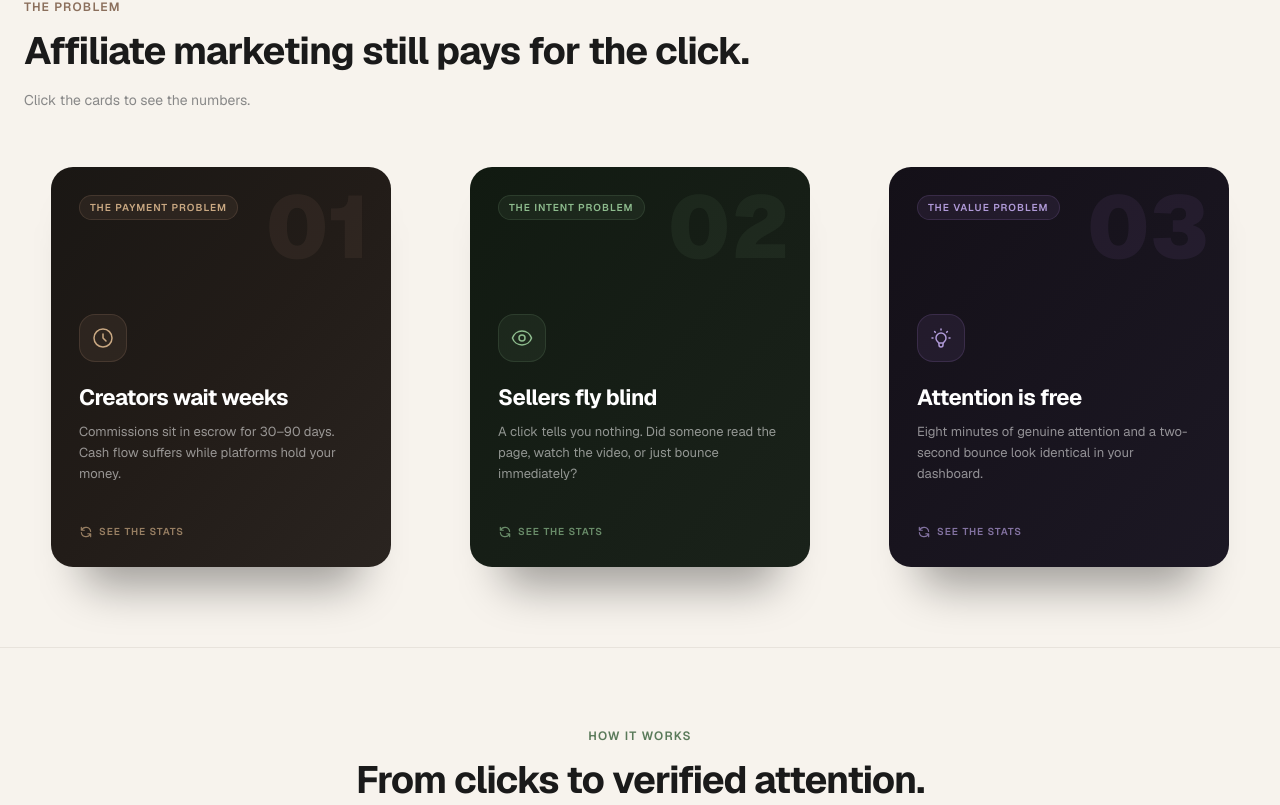
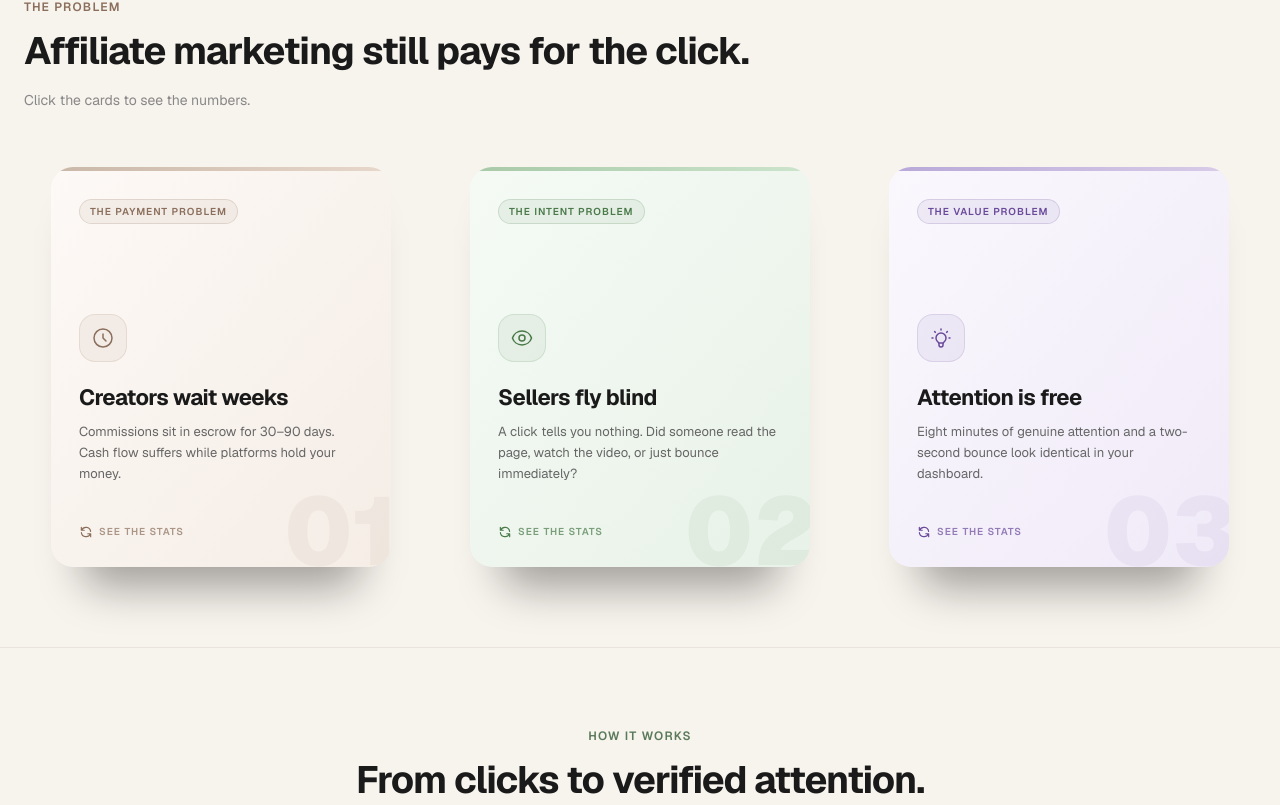
Before and after one commit to dumprahul/kawaipay, a Next.js app: page / in a window 1280 px wide. Shown: the part 1095-1900 px from the top of the page. Built offline with nearby package versions, Linux system fonts and the light colour scheme.

Commit message:
style: convert flip cards to light theme
FrontFace/BackFace now use frontBg/backBg/topBar/statBg/iconBg/accent
fields from PROBLEMS data — cream/pastel gradients with dark espresso
text instead of dark gradients with white text.

```diff
--- a/app/landing/ProblemSection.tsx
+++ b/app/landing/ProblemSection.tsx
@@ -12,15 +12,17 @@ const PROBLEMS = [
     subtitle: "The payment problem",
     body: "Commissions sit in escrow for 30–90 days. Cash flow suffers while platforms hold your money.",
     icon: "M12 8v4l3 3m6-3a9 9 0 11-18 0 9 9 0 0118 0z",
-    // back — stats
     stat1: { value: "67", unit: "days", label: "average payout delay" },
     stat2: { value: "$2.8B", unit: "", label: "held in affiliate escrow globally" },
     stat3: { value: "41%", unit: "", label: "of creators quit due to late pay" },
-    backAccent: "#8b6f5c",
-    backGrad: "from-[#2a1f18] via-[#1e1710] to-[#120f0a]",
-    frontGrad: "from-[#1a1714] via-[#221c18] to-[#2a2420]",
-    accentLight: "#c9a882",
-    tagColor: "bg-[#8b6f5c22] text-[#c9a882] border-[#8b6f5c44]",
+    accent: "#8b6f5c",
+    frontBg: "from-[#fdf9f6] to-[#f5ede6]",
+    backBg: "from-[#faf4ef] to-[#f0e6dc]",
+    topBar: "from-[#c9b8a8] to-[#e8d8cc]",
+    tagColor: "bg-[#8b6f5c14] text-[#8b6f5c] border-[#8b6f5c30]",
+    statBg: "bg-[#8b6f5c0d] border-[#8b6f5c25]",
+    iconBg: "bg-[#8b6f5c12]",
+    numColor: "#8b6f5c",
   },
   {
     num: "02",
@@ -31,11 +33,14 @@ const PROBLEMS = [
     stat1: { value: "2.3%", unit: "", label: "industry avg click conversion" },
     stat2: { value: "78%", unit: "", label: "of paid clicks bounce in < 10s" },
     stat3: { value: "$500M+", unit: "", label: "wasted on bot traffic yearly" },
-    backAccent: "#5a7a5a",
-    backGrad: "from-[#101a10] via-[#0e160e] to-[#0a110a]",
-    frontGrad: "from-[#111a11] via-[#161e16] to-[#1a221a]",
-    accentLight: "#8dbb8d",
-    tagColor: "bg-[#5a7a5a22] text-[#8dbb8d] border-[#5a7a5a44]",
+    accent: "#4a7a4a",
+    frontBg: "from-[#f5faf5] to-[#e8f2e8]",
+    backBg: "from-[#f0f8f0] to-[#e2efe2]",
+    topBar: "from-[#a8c9a8] to-[#cce4cc]",
+    tagColor: "bg-[#4a7a4a14] text-[#4a7a4a] border-[#4a7a4a30]",
+    statBg: "bg-[#4a7a4a0d] border-[#4a7a4a25]",
+    iconBg: "bg-[#4a7a4a12]",
+    numColor: "#4a7a4a",
   },
   {
     num: "03",
@@ -46,11 +51,14 @@ const PROBLEMS = [
     stat1: { value: "0¢", unit: "", label: "paid for 8 min of real attention" },
     stat2: { value: "4.2×", unit: "", label: "higher purchase intent after 5+ min" },
     stat3: { value: "92%", unit: "", label: "of attention data is never captured" },
-    backAccent: "#7a5a9a",
-    backGrad: "from-[#16101f] via-[#110d18] to-[#0d0a12]",
-    frontGrad: "from-[#141018] via-[#18141e] to-[#1c1824]",
-    accentLight: "#b09ad8",
-    tagColor: "bg-[#7a5a9a22] text-[#b09ad8] border-[#7a5a9a44]",
+    accent: "#6a4a9a",
+    frontBg: "from-[#faf8fd] to-[#f0eaf8]",
+    backBg: "from-[#f5f0fb] to-[#ece4f5]",
+    topBar: "from-[#b8a8d8] to-[#d8cce8]",
+    tagColor: "bg-[#6a4a9a14] text-[#6a4a9a] border-[#6a4a9a30]",
+    statBg: "bg-[#6a4a9a0d] border-[#6a4a9a25]",
+    iconBg: "bg-[#6a4a9a12]",
+    numColor: "#6a4a9a",
   },
 ];
 
@@ -58,10 +66,14 @@ type Problem = typeof PROBLEMS[0];
 
 function FrontFace({ p }: { p: Problem }) {
   return (
-    <div className={`w-full h-full bg-gradient-to-br ${p.frontGrad} flex flex-col p-7 relative overflow-hidden`}>
-      {/* Top-right large number */}
-      <span className="absolute top-4 right-5 text-[88px] font-black leading-none select-none pointer-events-none"
-        style={{ color: p.backAccent, opacity: 0.12 }}>
+    <div className={`w-full h-full bg-gradient-to-br ${p.frontBg} flex flex-col overflow-hidden relative`}>
+      {/* Coloured top bar */}
+      <div className={`h-1 w-full bg-gradient-to-r ${p.topBar} shrink-0`} />
+
+      <div className="flex flex-col p-7 flex-1 relative">
+        {/* Watermark number */}
+        <span className="absolute -right-2 -bottom-3 text-[96px] font-black leading-none select-none pointer-events-none"
+          style={{ color: p.accent, opacity: 0.06 }}>
           {p.num}
         </span>
 
@@ -72,24 +84,25 @@ function FrontFace({ p }: { p: Problem }) {
 
         {/* Icon */}
         <div className="mt-auto mb-5">
-        <div className="w-12 h-12 rounded-2xl flex items-center justify-center mb-5"
-          style={{ background: `${p.backAccent}22`, border: `1px solid ${p.backAccent}44` }}>
-          <svg className="w-6 h-6" fill="none" stroke={p.accentLight} viewBox="0 0 24 24">
+          <div className={`w-12 h-12 rounded-2xl ${p.iconBg} flex items-center justify-center mb-5`}
+            style={{ border: `1px solid ${p.accent}25` }}>
+            <svg className="w-6 h-6" fill="none" stroke={p.accent} viewBox="0 0 24 24">
               <path strokeLinecap="round" strokeLinejoin="round" strokeWidth={1.5} d={p.icon} />
             </svg>
           </div>
 
-        <h3 className="text-[22px] font-bold text-white leading-snug tracking-tight mb-2">{p.title}</h3>
-        <p className="text-[13px] leading-relaxed" style={{ color: "#ffffff88" }}>{p.body}</p>
+          <h3 className="text-[22px] font-bold text-[#1a1a1a] leading-snug tracking-tight mb-2">{p.title}</h3>
+          <p className="text-[13px] text-[#666] leading-relaxed">{p.body}</p>
         </div>
 
         {/* Flip hint */}
-      <div className="flex items-center gap-1.5 mt-5" style={{ color: p.accentLight, opacity: 0.7 }}>
+        <div className="flex items-center gap-1.5 mt-5" style={{ color: p.accent }}>
           <svg className="w-3.5 h-3.5" fill="none" stroke="currentColor" viewBox="0 0 24 24">
             <path strokeLinecap="round" strokeLinejoin="round" strokeWidth={2}
               d="M4 4v5h.582m15.356 2A8.001 8.001 0 004.582 9m0 0H9m11 11v-5h-.581m0 0a8.003 8.003 0 01-15.357-2m15.357 2H15" />
           </svg>
-        <span className="text-[10px] font-semibold uppercase tracking-widest">See the stats</span>
+          <span className="text-[10px] font-semibold uppercase tracking-widest opacity-70">See the stats</span>
+        </div>
       </div>
     </div>
   );
@@ -97,41 +110,45 @@ function FrontFace({ p }: { p: Problem }) {
 
 function BackFace({ p }: { p: Problem }) {
   return (
-    <div className={`w-full h-full bg-gradient-to-br ${p.backGrad} flex flex-col p-7 relative overflow-hidden`}>
+    <div className={`w-full h-full bg-gradient-to-br ${p.backBg} flex flex-col overflow-hidden relative`}>
+      {/* Coloured top bar */}
+      <div className={`h-1 w-full bg-gradient-to-r ${p.topBar} shrink-0`} />
+
       {/* Decorative circle */}
-      <div className="absolute -top-10 -right-10 w-40 h-40 rounded-full opacity-10"
-        style={{ background: `radial-gradient(circle, ${p.backAccent}, transparent)` }} />
+      <div className="absolute -top-8 -right-8 w-36 h-36 rounded-full pointer-events-none"
+        style={{ background: `radial-gradient(circle, ${p.accent}18, transparent)` }} />
 
-      <div className="flex items-center justify-between mb-6">
-        <span className="text-[10px] font-semibold uppercase tracking-widest" style={{ color: p.accentLight }}>
+      <div className="flex flex-col p-7 flex-1">
+        <div className="flex items-center justify-between mb-5">
+          <span className="text-[10px] font-semibold uppercase tracking-widest" style={{ color: p.accent }}>
             By the numbers
           </span>
           <span className={`text-[10px] font-bold px-2 py-0.5 rounded-full border ${p.tagColor}`}>{p.num}</span>
         </div>
 
         {/* Stats */}
-      <div className="flex flex-col gap-4 flex-1">
+        <div className="flex flex-col gap-3 flex-1">
           {[p.stat1, p.stat2, p.stat3].map((s, i) => (
-          <div key={i} className="rounded-xl p-4 relative overflow-hidden"
-            style={{ background: `${p.backAccent}14`, border: `1px solid ${p.backAccent}30` }}>
-            <div className="flex items-baseline gap-1.5 mb-1">
-              <span className="text-[28px] font-black tracking-tight leading-none" style={{ color: p.accentLight }}>
+            <div key={i} className={`rounded-xl p-4 ${p.statBg} border`}>
+              <div className="flex items-baseline gap-1 mb-0.5">
+                <span className="text-[26px] font-black tracking-tight leading-none" style={{ color: p.accent }}>
                   {s.value}
                 </span>
-              {s.unit && <span className="text-[13px] font-semibold" style={{ color: p.accentLight }}>{s.unit}</span>}
+                {s.unit && <span className="text-[13px] font-semibold" style={{ color: p.accent }}>{s.unit}</span>}
               </div>
-            <p className="text-[11px] leading-snug" style={{ color: "#ffffff66" }}>{s.label}</p>
+              <p className="text-[11px] text-[#777] leading-snug">{s.label}</p>
             </div>
           ))}
         </div>
 
         {/* Flip back hint */}
-      <div className="flex items-center gap-1.5 mt-5" style={{ color: p.accentLight, opacity: 0.6 }}>
+        <div className="flex items-center gap-1.5 mt-4" style={{ color: p.accent }}>
           <svg className="w-3.5 h-3.5" fill="none" stroke="currentColor" viewBox="0 0 24 24">
             <path strokeLinecap="round" strokeLinejoin="round" strokeWidth={2}
               d="M4 4v5h.582m15.356 2A8.001 8.001 0 004.582 9m0 0H9m11 11v-5h-.581m0 0a8.003 8.003 0 01-15.357-2m15.357 2H15" />
           </svg>
-        <span className="text-[10px] font-semibold uppercase tracking-widest">Flip back</span>
+          <span className="text-[10px] font-semibold uppercase tracking-widest opacity-70">Flip back</span>
+        </div>
       </div>
     </div>
   );
```
Lines whose indentation alone changed are shown as unchanged.
